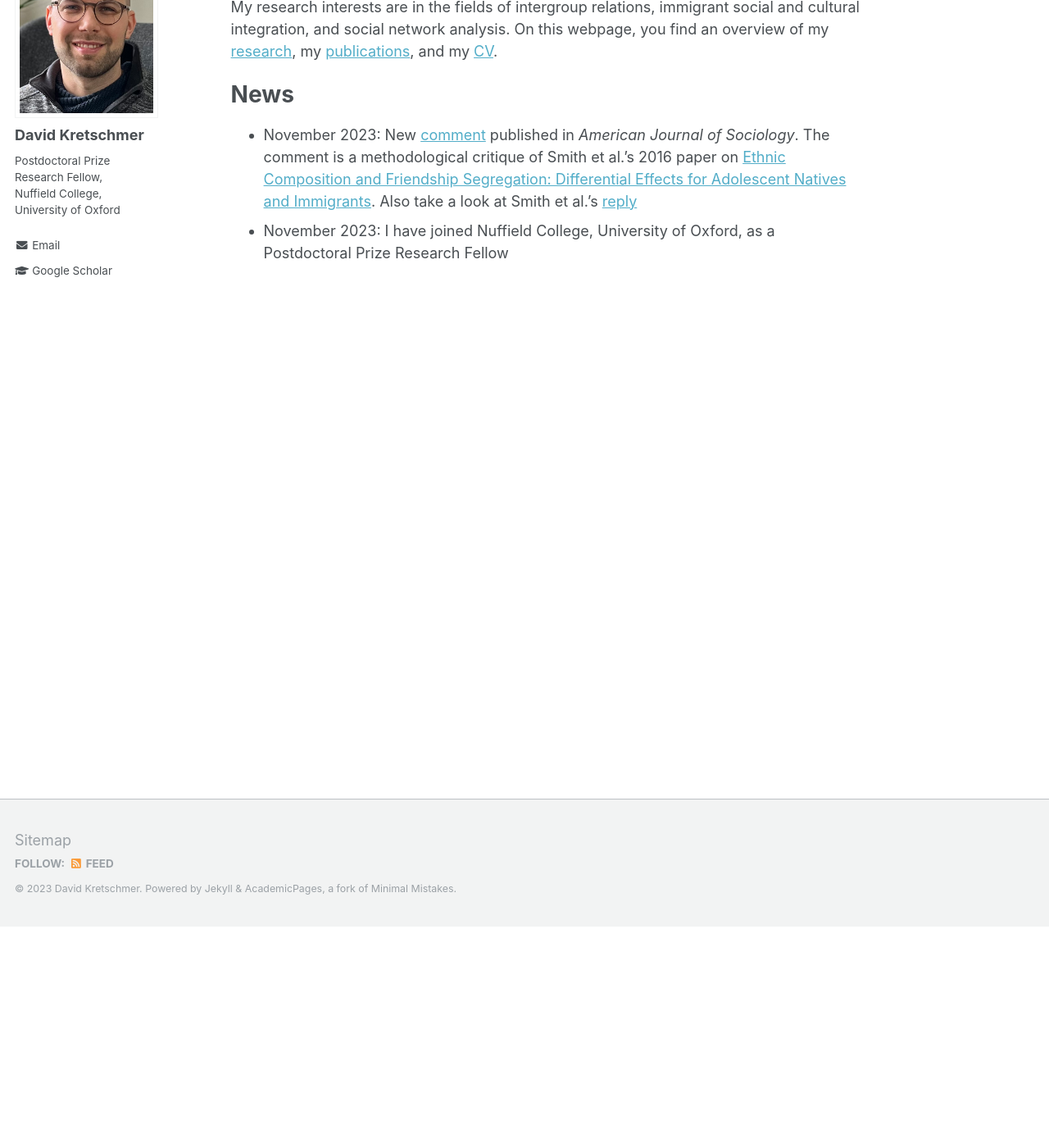
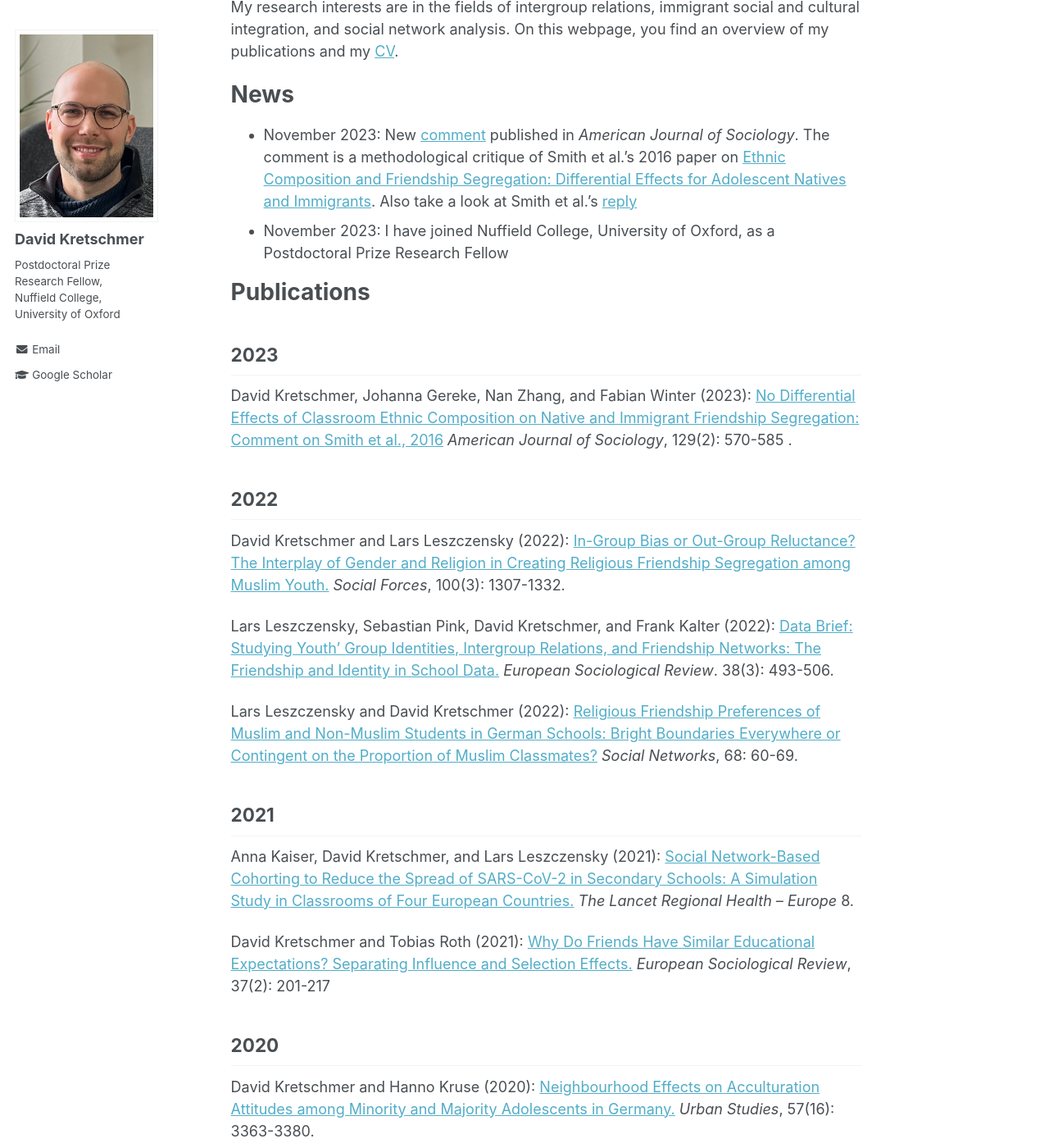
Before and after one commit to DavidKretschmer/davidkretschmer.github.io, a Jekyll site: the page built from _pages/about.md, in a window 1280 px wide and 1400 px high, scrolled down 270 px. Shown: the whole window at 82% size. Built offline with Jekyll 4.4.1, drawn with Linux system fonts in a browser that asks for light colours; some of the changed text lies outside the part shown.

Commit message:
Commit new structure

```diff
--- a/_pages/about.md
+++ b/_pages/about.md
@@ -11,10 +11,51 @@
 
 Welcome! My Name is David, and I am a Postdoctoral Prize Research Fellow at Nuffield College, University of Oxford.
 
-My research interests are in the fields of intergroup relations, immigrant social and cultural integration, and social network analysis. On this webpage, you find an overview of my [research](https://davidkretschmer.github.io/research/), my [publications](https://davidkretschmer.github.io/publications/), and my [CV](https://davidkretschmer.github.io/assets/vita.pdf).
+My research interests are in the fields of intergroup relations, immigrant social and cultural integration, and social network analysis. On this webpage, you find an overview of my publications and my [CV](https://davidkretschmer.github.io/assets/vita.pdf).
 
 News
 ======
 
 - November 2023: New [comment](https://www.journals.uchicago.edu/doi/full/10.1086/727823) published in _American Journal of Sociology_. The comment is a methodological critique of Smith et al.'s 2016 paper on [Ethnic Composition and Friendship Segregation: Differential Effects for Adolescent Natives and Immigrants](https://www.journals.uchicago.edu/doi/full/10.1086/684032). Also take a look at Smith et al.'s [reply](https://www.journals.uchicago.edu/doi/10.1086/727858)
 - November 2023: I have joined Nuffield College, University of Oxford, as a Postdoctoral Prize Research Fellow
+
+
+Publications
+======
+
+## 2023
+
+David Kretschmer, Johanna Gereke, Nan Zhang, and Fabian Winter (2023): [No Differential Effects of Classroom Ethnic Composition on Native and Immigrant Friendship Segregation: Comment on Smith et al., 2016](https://www.journals.uchicago.edu/doi/full/10.1086/727823){:target="_blank"} _American Journal of Sociology_, 129(2): 570-585  .
+
+
+## 2022
+
+David Kretschmer and Lars Leszczensky (2022): [In-Group Bias or Out-Group Reluctance? The Interplay of Gender and Religion in Creating Religious Friendship Segregation among Muslim Youth.](https://academic.oup.com/sf/article/100/3/1307/6225741){:target="_blank"} _Social Forces_, 100(3): 1307-1332.
+
+Lars Leszczensky, Sebastian Pink, David Kretschmer, and Frank Kalter (2022): [Data Brief: Studying Youth’ Group Identities, Intergroup Relations, and Friendship Networks: The Friendship and Identity in School Data.](https://academic.oup.com/esr/article/38/3/493/6406434){:target="_blank"} _European Sociological Review_. 38(3): 493-506.
+
+Lars Leszczensky and David Kretschmer (2022): [Religious Friendship Preferences of Muslim and Non-Muslim Students in German Schools: Bright Boundaries Everywhere or Contingent on the Proportion of Muslim Classmates?](https://www.sciencedirect.com/science/article/abs/pii/S0378873321000319){:target="_blank"} _Social Networks_, 68: 60-69.
+
+## 2021
+
+Anna Kaiser, David Kretschmer, and Lars Leszczensky (2021): [Social Network-Based Cohorting to Reduce the Spread of SARS-CoV-2 in Secondary Schools: A Simulation Study in Classrooms of Four European Countries.](https://www.sciencedirect.com/science/article/pii/S2666776221001435){:target="_blank"} _The Lancet Regional Health – Europe_ 8.
+
+David Kretschmer and Tobias Roth (2021): [Why Do Friends Have Similar Educational Expectations? Separating Influence and Selection Effects.](https://academic.oup.com/esr/article-abstract/37/2/201/6000730){:target="_blank"} _European Sociological Review_, 37(2): 201-217
+
+## 2020
+
+David Kretschmer and Hanno Kruse (2020): [Neighbourhood Effects on Acculturation Attitudes among Minority and Majority Adolescents in Germany.](https://journals.sagepub.com/doi/full/10.1177/0042098019897890){:target="_blank"} _Urban Studies_, 57(16): 3363-3380.
+
+Sebastian Pink, David Kretschmer, and Lars Leszczesky (2020): [Choice Modelling in Social Networks Using Stochastic Actor-Oriented Models.](https://www.sciencedirect.com/science/article/abs/pii/S1755534520300014){:target="_blank"} _Journal of Choice Modelling_. 100202.
+
+## 2019
+
+David Kretschmer (2019): [Explaining Native-Migrant Differences in Parental Knowledge about the German Educational System.](https://onlinelibrary.wiley.com/doi/full/10.1111/imig.12535){:target="_blank"} _International Migration_, 57(1): 281– 297.
+
+## 2018
+
+David Kretschmer (2018): [Explaining Differences in Gender Role Attitudes among Migrant and Native Adolescents in Germany: Intergenerational Transmission, Religiosity, and Integration.](https://www.tandfonline.com/doi/full/10.1080/1369183X.2017.1388159){:target="_blank"} _Journal of Ethnic and Migration Studies_, 44(13): 2197-2218.
+
+David Kretschmer (2018): [Labor Market Underrepresentation Results in Minority Discrimination: A Dynamic Hiring Model with Employer Learning.](https://www.tandfonline.com/doi/full/10.1080/0022250X.2018.1425299){:target="_blank"} _Journal of Mathematical Sociology_, 42(2): 83–112.
+
+David Kretschmer, Lars Leszczensky, and Sebastian Pink (2018): [Selection and Influence Processes in Academic Achievement – More Pronounced for Girls?](https://www.sciencedirect.com/science/article/abs/pii/S0378873316304890){:target="_blank"} _Social Networks_ 52(1): 251–260.
```
Also changed, not shown: _data/navigation.yml (+0 -8 lines).
